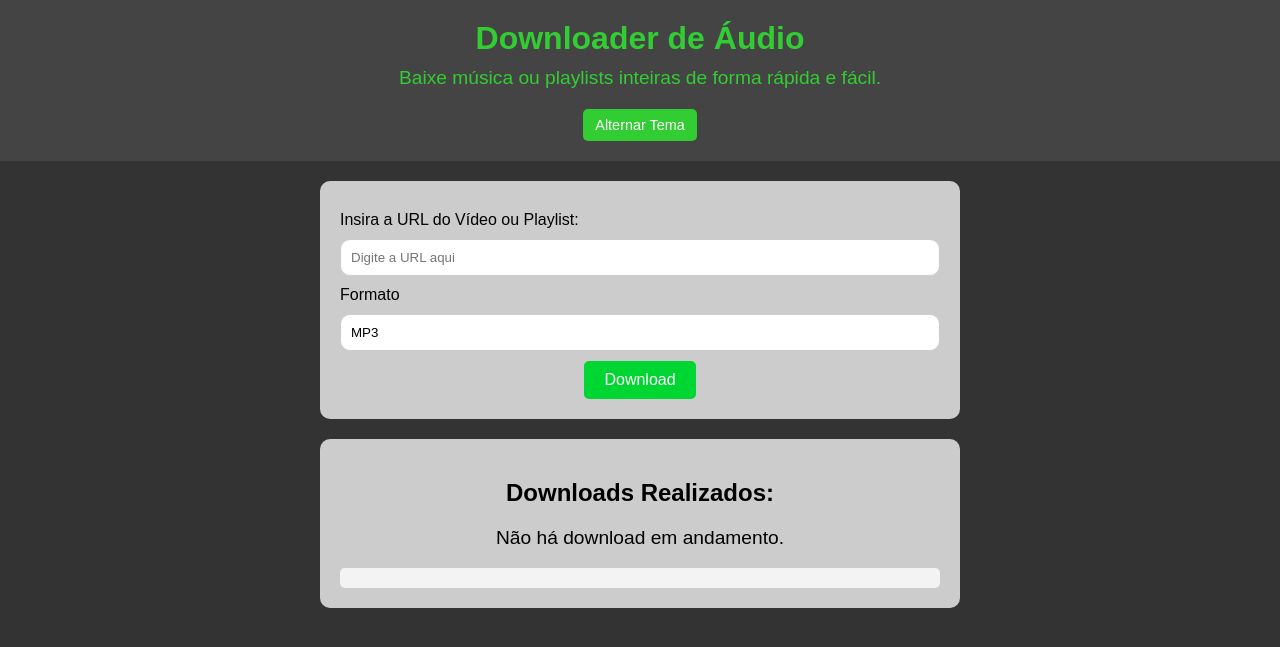
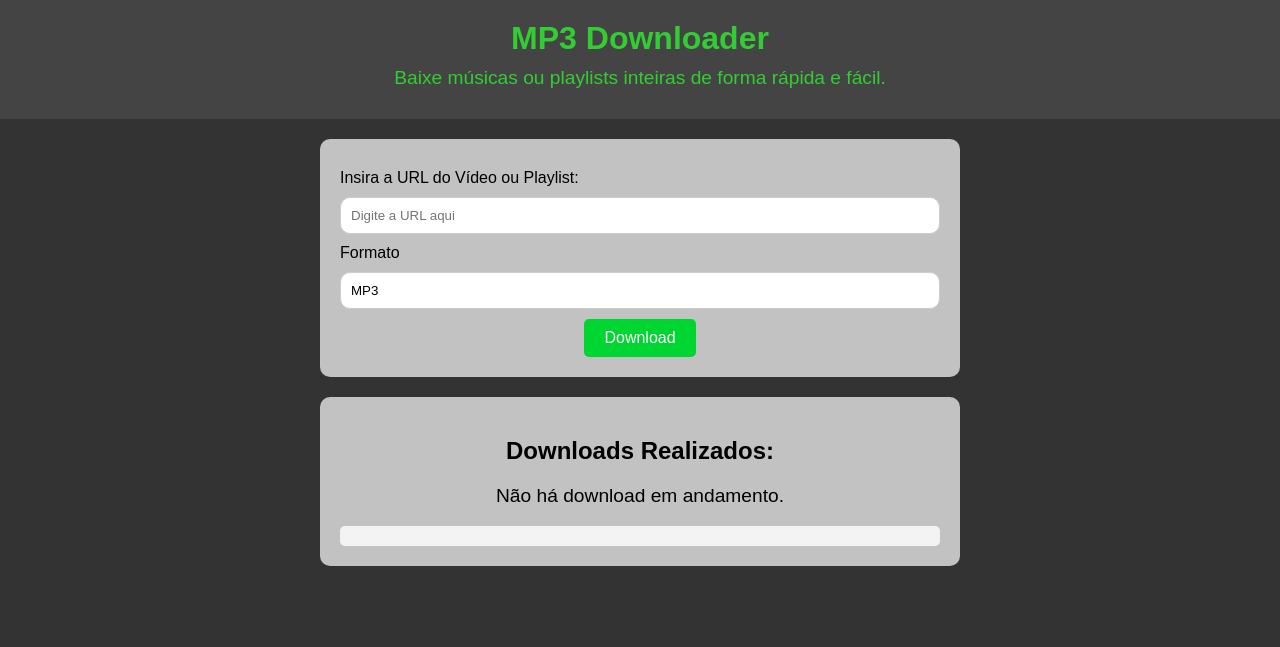
Before and after one commit to CarlosRyan07/MP3-Downloader, a Flask app: page / in a window 1280 px wide. Shown: the top 647 px of the page. Run offline with Flask 3, Linux system fonts and the light colour scheme; some libraries are stand-ins or nearby versions.

Commit message:
90% completo

```diff
--- a/static/style.css
+++ b/static/style.css
@@ -23,18 +23,6 @@ body {
     color: limegreen;
     margin: 10px;
     font-size: 1.2em;
-  }
-
-  /* Botão de toggle de tema */
-  #theme-toggle {
-    background-color: limegreen;
-    color: #fff;
-    border: none;
-    padding: 8px 12px;
-    cursor: pointer;
-    font-size: 0.9em;
-    border-radius: 5px;
-    margin-top: 10px;
   }
 
   /* Container principal */
--- a/templates/index.html
+++ b/templates/index.html
@@ -5,29 +5,216 @@
   <meta name="viewport" content="width=device-width, initial-scale=1.0">
   <title>Downloader de Áudio</title>
 
-  <!-- Link para seu CSS -->
-  <link rel="stylesheet" href="/static/style.css">
+  <style>
+    /* Reset básico */
+    body {
+      margin: 0;
+      padding: 0;
+      font-family: Arial, sans-serif;
+      background-color: #333;
+      color: #fff;
+      text-align: center;
+    }
 
-  <!-- Estilos específicos para a tela de splash -->
-  <style>
-    /* Tela de splash que cobre toda a janela */
+    /* Tema escuro (padrão) */
+    header.header {
+      background-color: #444;
+      padding: 20px 0;
+    }
+
+    header h1 {
+      color: limegreen;
+      margin: 0;
+    }
+
+    header p {
+      color: limegreen;
+      margin: 10px;
+      font-size: 1.2em;
+    }
+
+    /* Container principal */
+    .container {
+      display: flex;
+      flex-direction: column;
+      justify-content: center;
+      align-items: center;
+      padding: 20px;
+      gap: 20px;
+    }
+
+    .download-section, .status-section, .info-section {
+      background-color: #c3c2c2;
+      color: #000;
+      padding: 20px;
+      border-radius: 10px;
+      width: 100%;
+      max-width: 600px;
+    }
+
+    form label {
+      display: block;
+      margin-top: 10px;
+      text-align: left;
+    }
+
+    form input,
+    form select {
+      width: 100%;
+      padding: 10px;
+      margin-top: 10px;
+      border: 1px solid #ccc;
+      border-radius: 10px;
+      box-sizing: border-box;
+    }
+
+    form button {
+      background-color: limegreen;
+      color: #fff;
+      border: none;
+      padding: 10px;
+      margin-top: 10px;
+      cursor: pointer;
+      font-size: 1em;
+      border-radius: 5px;
+    }
+
+    form button:hover {
+      background-color: #1be600;
+    }
+
+    #progress-bar {
+      width: 100%;
+      background-color: #f3f3f3;
+      height: 20px;
+      margin-top: 10px;
+      border-radius: 5px;
+      overflow: hidden;
+    }
+
+    #progress {
+      height: 100%;
+      width: 0;
+      background-color: #00c02d;
+      transition: width 0.3s ease-out;
+      border-radius: 5px;
+    }
+
+    /* Estilo para os títulos das músicas baixadas */
+    #downloads-list p {
+      font-size: 1em;
+      color: black;
+      margin-top: 10px;
+    }
+
+    /* Status de download */
+    #status {
+      color: #000;
+      font-size: 1.2em;
+    }
+
+    /* Estilo para o botão de download desabilitado */
+    #download-btn:disabled {
+      background-color: #119803;
+      color: #e3e1e1;
+      cursor: not-allowed;
+    }
+
+    /* ----- Botão de download com efeito Glow-on-Hover ----- */
+    #download-btn.glow-on-hover {
+      background-color: #00d632;
+      color: white;
+      border: none;
+      padding: 10px 20px;
+      font-size: 16px;
+      cursor: pointer;
+      border-radius: 5px;
+      position: relative;
+      z-index: 0;
+      transition: color 0.3s ease-in-out;
+    }
+
+    /* Efeito de brilho: pseudo-elemento antes do botão */
+    #download-btn.glow-on-hover:before {
+      content: '';
+      background: linear-gradient(45deg,
+        #37ff00,
+        #b2f8ae,
+        #44ef01);
+      position: absolute;
+      top: -2px;
+      left: -2px;
+      background-size: 400%;
+      z-index: -1;
+      filter: blur(5px);
+      width: calc(100% + 4px);
+      height: calc(100% + 4px);
+      animation: glowing 20s linear infinite;
+      opacity: 0;
+      transition: opacity 0.3s ease-in-out;
+      border-radius: 5px;
+    }
+
+    /* Exibe o brilho ao passar o mouse */
+    #download-btn.glow-on-hover:hover:before {
+      opacity: 1;
+    }
+
+    /* Efeito para clique */
+    #download-btn.glow-on-hover:active {
+      color: #000;
+    }
+
+    /* Animação do efeito de brilho */
+    @keyframes glowing {
+      0% {
+        background-position: 0 0;
+      }
+      50% {
+        background-position: 400% 0;
+      }
+      100% {
+        background-position: 0 0;
+      }
+    }
+
+    /* Spinner de carregamento */
+    .spinner {
+      display: none;
+      width: 20px;
+      height: 20px;
+      margin-left: 10px;
+      border: 3px solid #f3f3f3;
+      border-top: 3px solid #28a745;
+      border-radius: 50%;
+      animation: spin 1s linear infinite;
+    }
+
+    @keyframes spin {
+      0% { transform: rotate(0deg); }
+      100% { transform: rotate(360deg); }
+    }
+
+    /* Estilos da tela de splash */
     #splash {
       position: fixed;
       top: 0;
       left: 0;
       right: 0;
       bottom: 0;
-      background-color: #393c3a; /* verde */
+      background-color: #393c3a;
       display: flex;
+      flex-direction: column;
       justify-content: center;
       align-items: center;
       z-index: 9999;
     }
-    /* Ajustes na animação "Hi!" */
+
+    /* Animação "Hi!" */
     h1.ml8 {
       font-weight: 900;
-      font-size: 4.5em;
-      color: #fff; /* Você pode alterar para outra cor se preferir */
+      font-size: 6em;
+      color: #fff;
       width: 3em;
       height: 3em;
       position: relative;
@@ -103,14 +308,19 @@
         <span class="circle circle-dark-dashed"></span>
       </span>
     </h1>
+    <!-- Mensagem de boas-vindas animada -->
+    <h1 class="ml6">
+      <span class="text-wrapper">
+        <span class="letters">Olá, seja bem vindo!</span>
+      </span>
+    </h1>
   </div>
 
   <!-- Conteúdo principal (inicialmente oculto) -->
   <div id="mainContent" style="display: none;">
     <header class="header">
-      <h1>Downloader de Áudio</h1>
-      <p>Baixe música ou playlists inteiras de forma rápida e fácil.</p>
-      <button id="theme-toggle">Alternar Tema</button>
+      <h1>MP3 Downloader</h1>
+      <p>Baixe músicas ou playlists inteiras de forma rápida e fácil.</p>
     </header>
     <main class="container">
       <section class="download-section">
@@ -119,7 +329,8 @@
           <input type="text" id="url" name="url" placeholder="Digite a URL aqui" required>
           <label for="format">Formato</label>
           <input id="format" name="format" value="MP3" readonly>
-          <button id="download-btn" type="submit">Download</button>
+          <!-- Botão de download com efeito glow-on-hover -->
+          <button id="download-btn" class="glow-on-hover" type="submit">Download</button>
           <div class="spinner" id="spinner"></div>
         </form>
       </section>
@@ -172,12 +384,6 @@
         duration: 1200,
         offset: '-=550'
       }).add({
-        targets: '.ml8 .bang',
-        scale: [0, 1],
-        rotateZ: [45, 15],
-        duration: 1200,
-        offset: '-=1000'
-      }).add({
         targets: '.ml8',
         opacity: 0,
         duration: 1000,
@@ -193,11 +399,31 @@
       loop: true
     });
 
+    /* Animação da mensagem de boas-vindas (ml6) */
+    // Wrap every letter in a span
+    var textWrapper = document.querySelector('.ml6 .letters');
+    textWrapper.innerHTML = textWrapper.textContent.replace(/\S/g, "<span class='letter'>$&</span>");
+
+    anime.timeline({loop: true})
+      .add({
+        targets: '.ml6 .letter',
+        translateY: ["1.1em", 0],
+        translateZ: 0,
+        duration: 750,
+        delay: (el, i) => 130 * i
+      }).add({
+        targets: '.ml6',
+        opacity: 0,
+        duration: 1900,
+        easing: "easeOutExpo",
+        delay: 900
+      });
+
     // Quando a animação de splash terminar, ocultamos o splash e mostramos o conteúdo principal.
     setTimeout(() => {
       document.getElementById('splash').style.display = 'none';
       document.getElementById('mainContent').style.display = 'block';
-    }, 5000); // Ajuste o tempo conforme necessário (5000ms = 5 segundos)
+    }, 5000);
 
     /* --- Código Original do Projeto (Download, socket.io, etc.) --- */
     const form = document.getElementById("download-form");
@@ -208,7 +434,6 @@
     const urlInput = document.getElementById("url");
     const musicInfo = document.getElementById("music-info");
     const thumbnail = document.getElementById("thumbnail");
-    const themeToggle = document.getElementById("theme-toggle");
     const infoSection = document.getElementById("info-section");
 
     const socket = io();
@@ -252,19 +477,6 @@
         spread: 120,
         startVelocity: 45,
       });
-    }
-
-    // Função para alternar tema (claro/escuro)
-    themeToggle.addEventListener("click", () => {
-      document.body.classList.toggle("light-theme");
-      const isLightTheme = document.body.classList.contains("light-theme");
-      localStorage.setItem("theme", isLightTheme ? "light" : "dark");
-    });
-
-    // Verifica o tema salvo ao carregar a página
-    const savedTheme = localStorage.getItem("theme");
-    if (savedTheme === "light") {
-      document.body.classList.add("light-theme");
     }
 
     // Função para iniciar a barra de progresso (exemplo "fake")
@@ -339,7 +551,6 @@
               <strong>Título:</strong> ${data.title}<br>
               <strong>Duração:</strong> ${data.duration} segundos<br>
               <strong>Canal:</strong> ${data.channel}<br>
-              <strong>Data:</strong> ${data.upload_date}<br>
             `;
             thumbnail.src = data.thumbnail;
           } else {
```
Also changed, not shown: other parts of static/style.css (+0 -34 lines), other parts of templates/index.html (+29 -10 lines).
